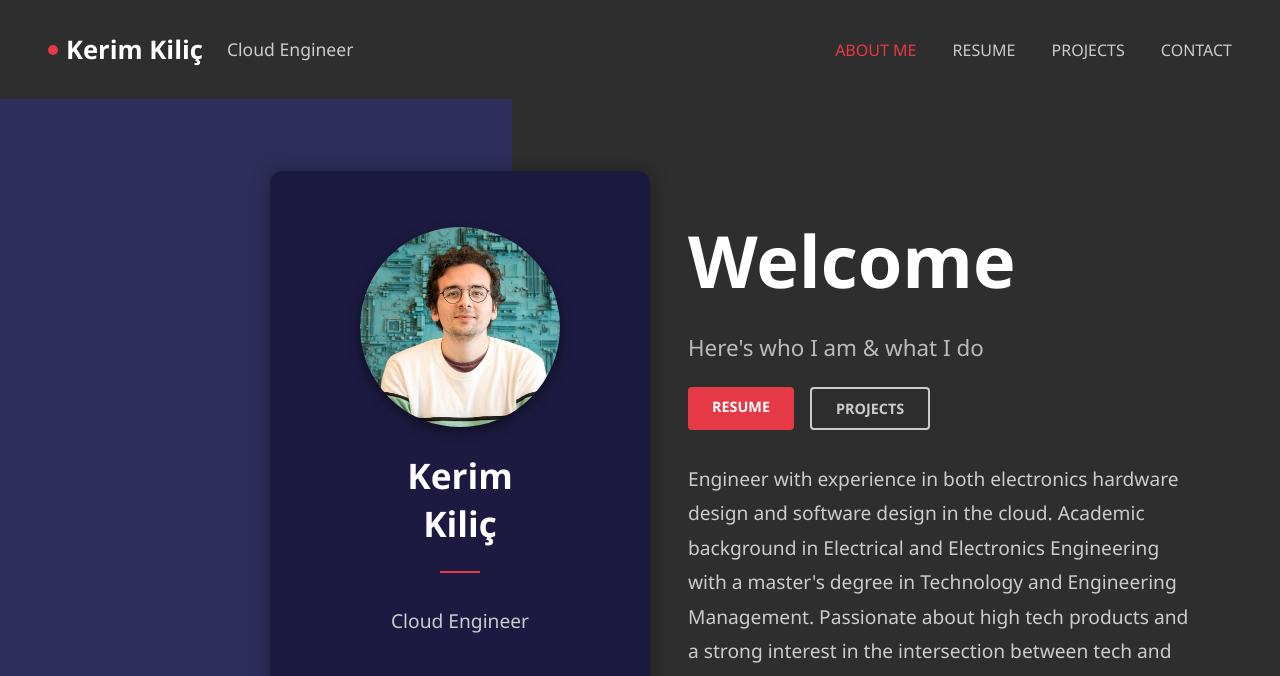
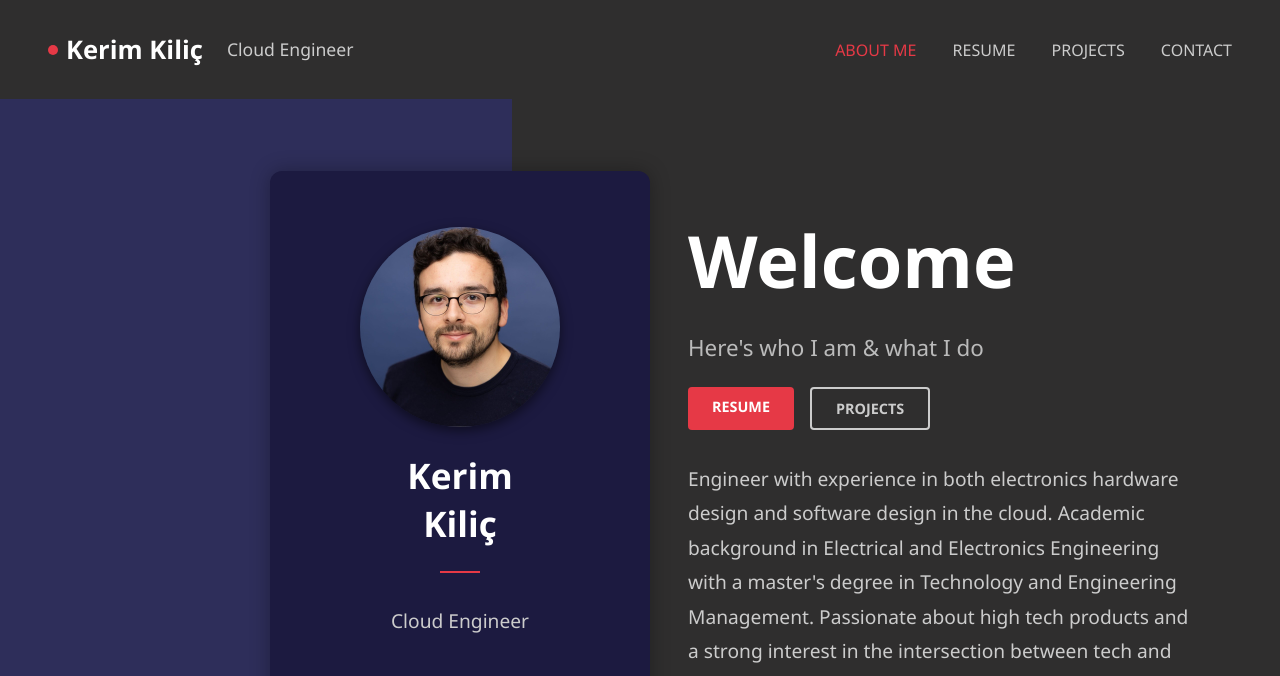
Before and after one commit to kerim-kilic/kerim-kilic.github.io, a plain HTML site: page index.html in a window 1280 px wide. Shown: the top 676 px of the page. Drawn offline with Linux system fonts and the light colour scheme.

Commit message:
Update profile photo to a more recent one

```diff
--- a/index.html
+++ b/index.html
@@ -29,7 +29,7 @@
     <div class="container">
         <div class="left">
             <div class="card">
-              <img src="images/profile.jpg" alt="Kerim Kiliç" class="profile-img"/>
+              <img src="images/profile.jpeg" alt="Kerim Kiliç" class="profile-img"/>
               <h2>Kerim<br>Kiliç</h2>
               <div class="divider"></div>
               <p class="subtitle">Cloud Engineer</p>
```
Also changed, not shown: images/profile.jpeg (added), images/profile.jpg (deleted).
